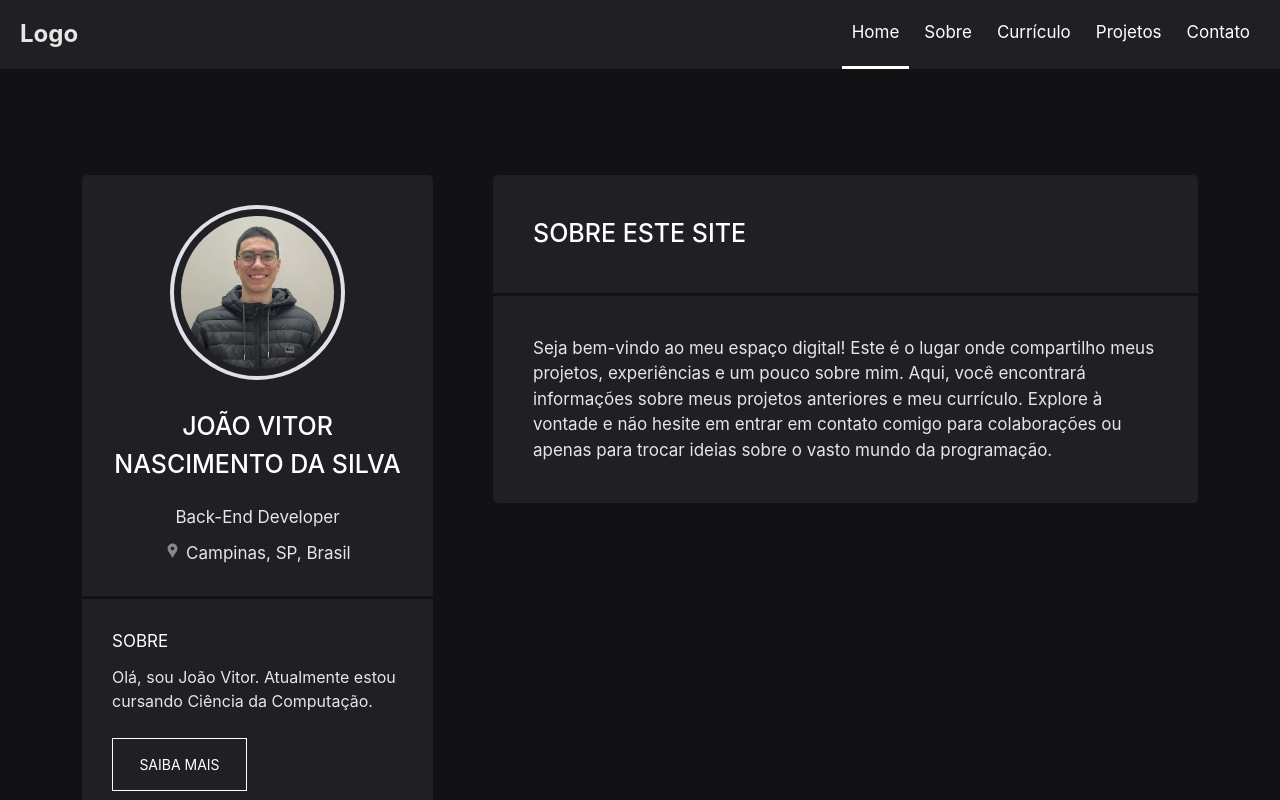
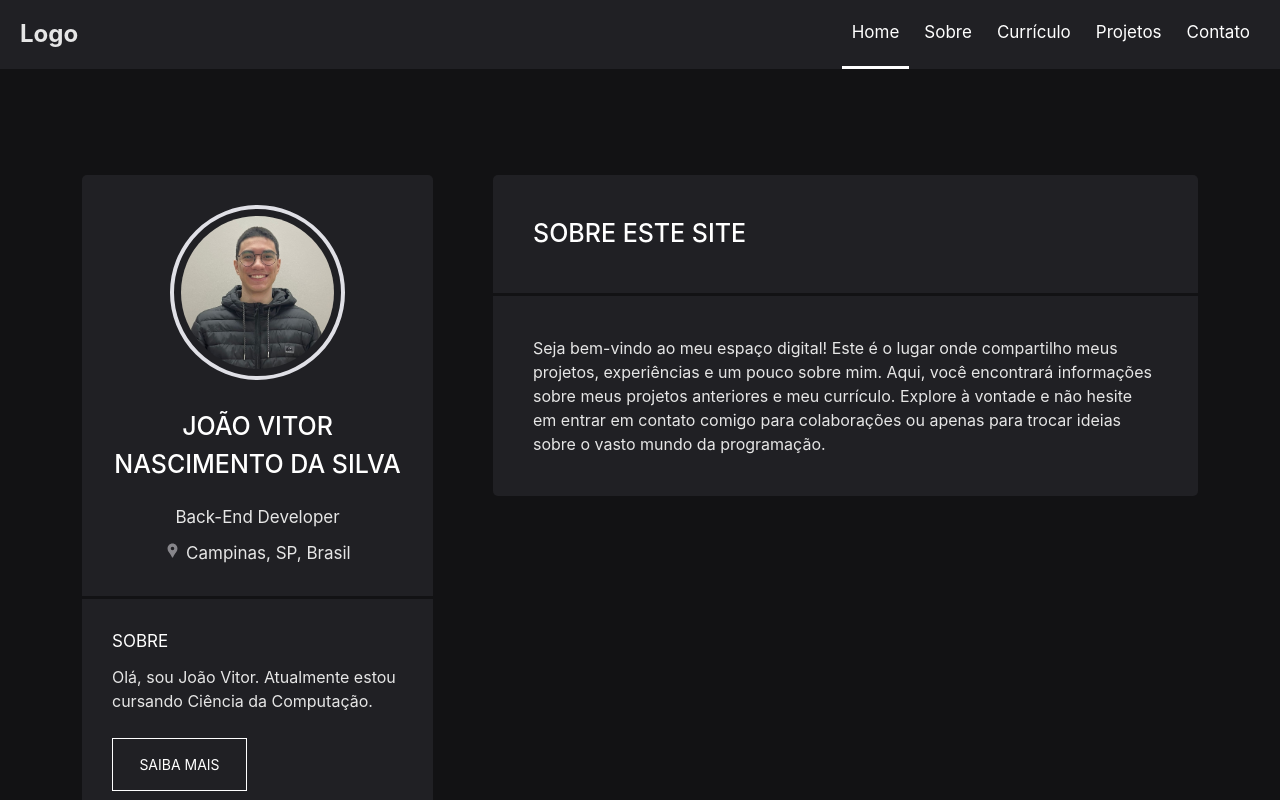
Before and after one commit to nascimentocode/personal-website, a React (Vite) app: page / in a window 1280 px wide. Shown: the top 800 px of the page. Built offline with nearby package versions, Linux system fonts and the light colour scheme.

Commit message:
Fix: fixing html tags

```diff
--- a/src/routes/Home.jsx
+++ b/src/routes/Home.jsx
@@ -3,7 +3,9 @@ function Home() {
         <section>
             <h2>Sobre este site</h2>
             <div className="divider-content"></div>
-            <h3>Seja bem-vindo ao meu espaço digital! Este é o lugar onde compartilho meus projetos, experiências e um pouco sobre mim. Aqui, você encontrará informações sobre meus projetos anteriores e meu currículo. Explore à vontade e não hesite em entrar em contato comigo para colaborações ou apenas para trocar ideias sobre o vasto mundo da programação.</h3>
+            <div className="section-content">
+                <p>Seja bem-vindo ao meu espaço digital! Este é o lugar onde compartilho meus projetos, experiências e um pouco sobre mim. Aqui, você encontrará informações sobre meus projetos anteriores e meu currículo. Explore à vontade e não hesite em entrar em contato comigo para colaborações ou apenas para trocar ideias sobre o vasto mundo da programação.</p>
+            </div>
         </section>
     )
 }
```
